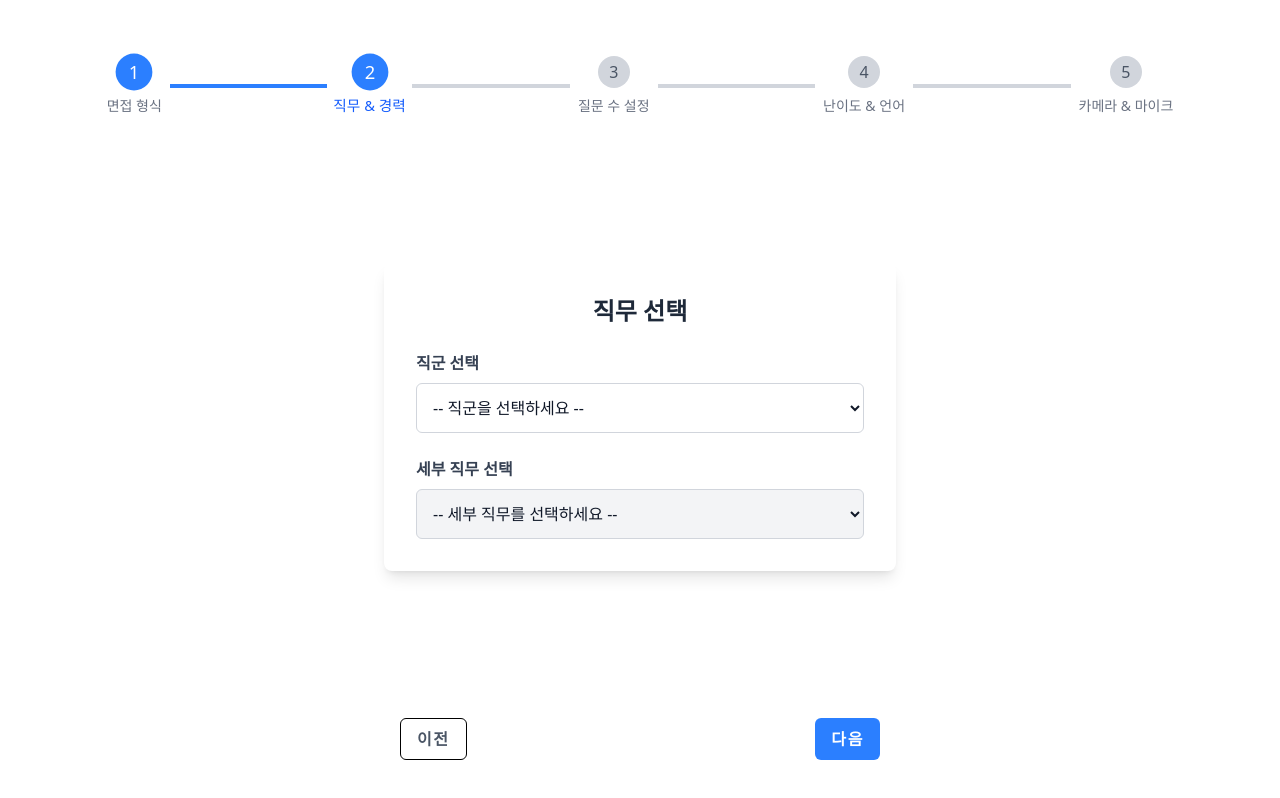
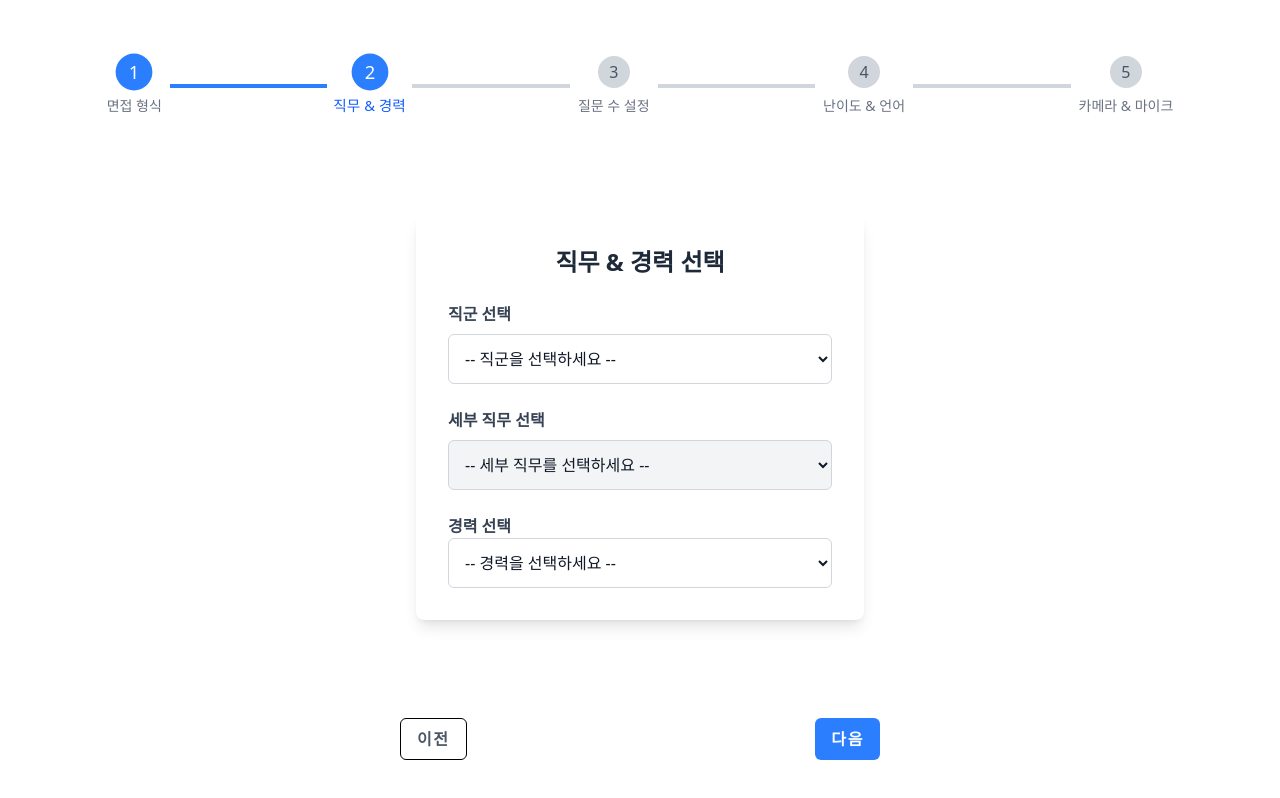
Before and after one commit to sk-final-2/front, a Next.js app: page /ready in a window 1280 px wide. Both pictures are taken after a click on the button "다음". Built offline with nearby package versions, Linux system fonts and the light colour scheme.

Commit message:
feat: 직무 선택 컴포넌트 경력 드롭아웃 추가

```diff
--- a/src/app/ready/page.tsx
+++ b/src/app/ready/page.tsx
@@ -30,8 +30,8 @@ const ReadyPage = () => {
   const [selectedType, setSelectedType] =
     useState<InterviewType>("PERSONALITY");
 
-
-
+  // 경력 상태
+  const [career, setCareer] = useState<string>("");
   // 직군 상태
   const [selectedCategory, setSelectedCategory] = useState<string>("");
   // 세부직군 상태
@@ -72,6 +72,11 @@ const ReadyPage = () => {
   const handleJobChange = (job: string) => {
     setSelectedJob(job);
   };
+
+  // 경력 변경 핸들러
+  const handleCareerChange = (career: string) => {
+    setCareer(career);
+  }
 
   // 파일 업로드 핸들러
   const handleUploadComplete = (file: File) => {
@@ -171,8 +176,10 @@ const ReadyPage = () => {
           <JobSelectorForm
             selectedCategory={selectedCategory}
             selectedJob={selectedJob}
+            career={career}
             onCategoryChange={handleCategoryChange}
             onJobChange={handleJobChange}
+            onCareerChange={handleCareerChange}
           />
         );
       case 3:
--- a/src/components/ready/InterviewTypeSelector.tsx
+++ b/src/components/ready/InterviewTypeSelector.tsx
@@ -29,7 +29,7 @@ const InterviewTypeSelector = ({
         <div
           key={key}
           onClick={() => handleTypeChange(key)}
-          className={`flex items-center justify-center flex-1 border-[1px] border-solid rounded-lg
+          className={`flex items-center justify-center flex-1 border-[1px] border-solid rounded-[25%] shadow-lg
             cursor-pointer transition-color duration-500 hover:scale-105 h-full
             ${selectedType === key ? `${colorMap[key]}` : "bg-white"}`}
         >
--- a/src/components/ready/JobSelectorForm.tsx
+++ b/src/components/ready/JobSelectorForm.tsx
@@ -1,21 +1,24 @@
 "use client";
 
-import { jobData } from "@/data/jobs";
+import { careerData, jobData } from "@/data/jobs";
 
 interface JobSelectorFormProps {
   selectedCategory: string;
   selectedJob: string;
+  career: string;
   onCategoryChange: (category: string) => void;
   onJobChange: (job: string) => void;
+  onCareerChange: (career: string) => void;
 }
 
 const JobSelectorForm = ({
   selectedCategory,
   selectedJob,
+  career,
   onCategoryChange,
   onJobChange,
+  onCareerChange,
 }: JobSelectorFormProps) => {
-
   const subCategories = jobData[selectedCategory] || [];
 
   const handleCategoryChange = (e: React.ChangeEvent<HTMLSelectElement>) => {
@@ -23,14 +26,19 @@ const JobSelectorForm = ({
   };
 
   const handleJobChange = (e: React.ChangeEvent<HTMLSelectElement>) => {
-    onJobChange(e.target.value)
+    onJobChange(e.target.value);
+  };
+
+  const handleCareerChange = (e: React.ChangeEvent<HTMLSelectElement>) => {
+    onCareerChange(e.target.value);
   };
 
   return (
+    <div>
       <div className="w-full min-w-md max-w-lg space-y-6 rounded-lg bg-white p-8 shadow-lg">
         {/** 직무 선택 드롭다운 */}
         <h2 className="text-center text-2xl font-bold text-gray-800">
-        직무 선택
+          직무 & 경력 선택
         </h2>
 
         <div className="space-y-2">
@@ -80,16 +88,42 @@ const JobSelectorForm = ({
           </select>
         </div>
 
+        {/** 경력 드롭다운 */}
+        <div>
+          <label htmlFor="career" className="block font-semibold text-gray-700">
+            경력 선택
+          </label>
+          <select
+            id="career"
+            value={career}
+            onChange={handleCareerChange}
+            className="w-full rounded-md border border-gray-300 p-3 text-gray-900 focus:border-blue-500 focus:ring-blue-500 disabled:cursor-not-allowed disabled:bg-gray-100"
+          >
+            <option value="">-- 경력을 선택하세요 --</option>
+            {careerData.map((career) => (
+              <option key={career} value={career}>
+                {career}
+              </option>
+            ))}
+          </select>
+        </div>
+
         {/* 최종 선택 결과 표시 */}
-      {selectedJob && (
+        {selectedJob && career && (
           <div className="mt-6 rounded-md bg-blue-50 p-4 text-center">
             <p className="font-semibold text-black">
-            선택하신 직무는 <span className="text-blue-700 font-bold">{selectedJob}</span>{" "}
+              선택하신 직무는{" "}
+              <span className="text-blue-700 font-bold">{selectedJob}</span>{" "}
+              <span className="text-green-700 font-bold">
+                {career}
+                {career !== "신입" ? (career !== "7년 이상" ? "차" : "") : ""}
+              </span>{" "}
               입니다.
             </p>
           </div>
         )}
       </div>
+    </div>
   );
 };
 
--- a/src/data/jobs.ts
+++ b/src/data/jobs.ts
@@ -36,3 +36,14 @@ export const jobData: JobData = {
     "전략 기획",
   ],
 };
+
+export const careerData = [
+  "신입",
+  "1년",
+  "2년",
+  "3년",
+  "4년",
+  "5년",
+  "6년",
+  "7년 이상",
+];
```
Lines whose indentation alone changed are shown as unchanged.
